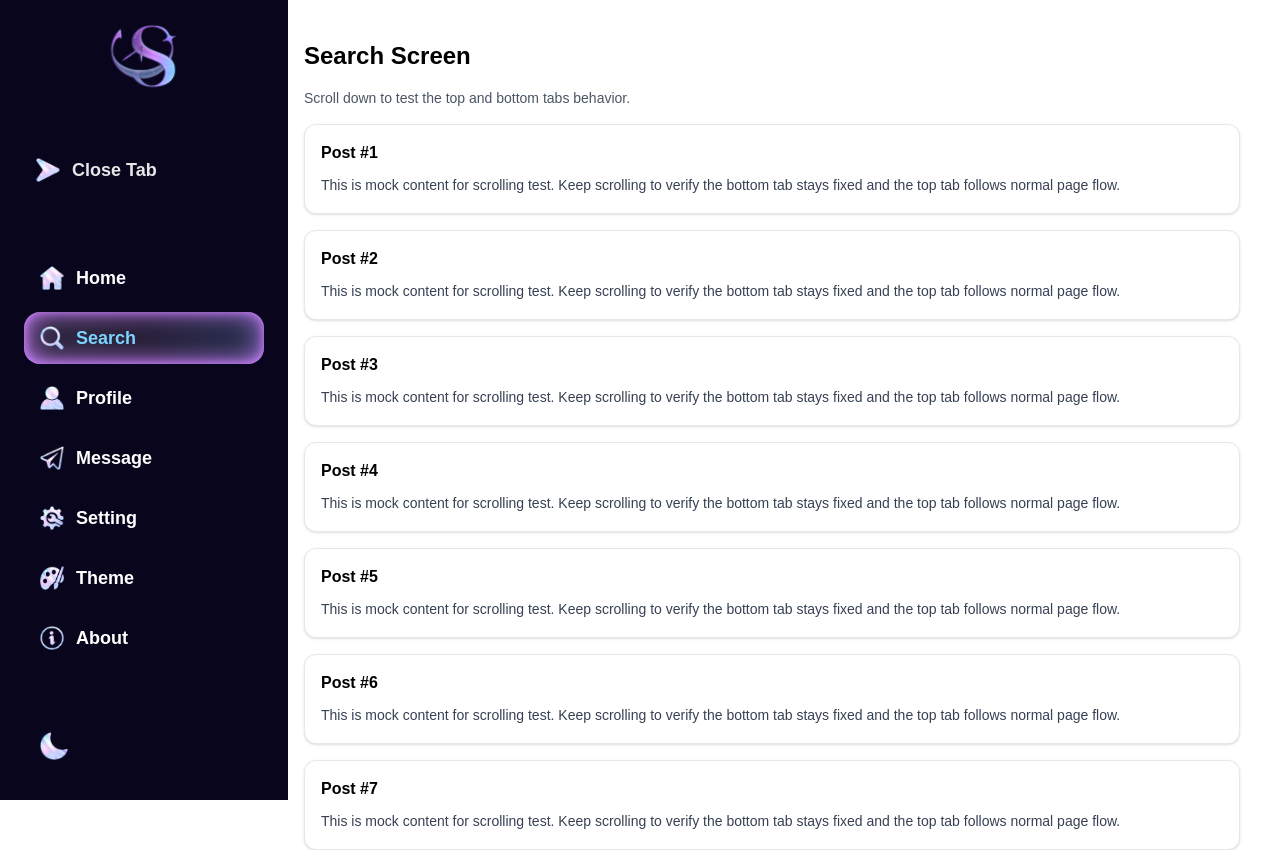
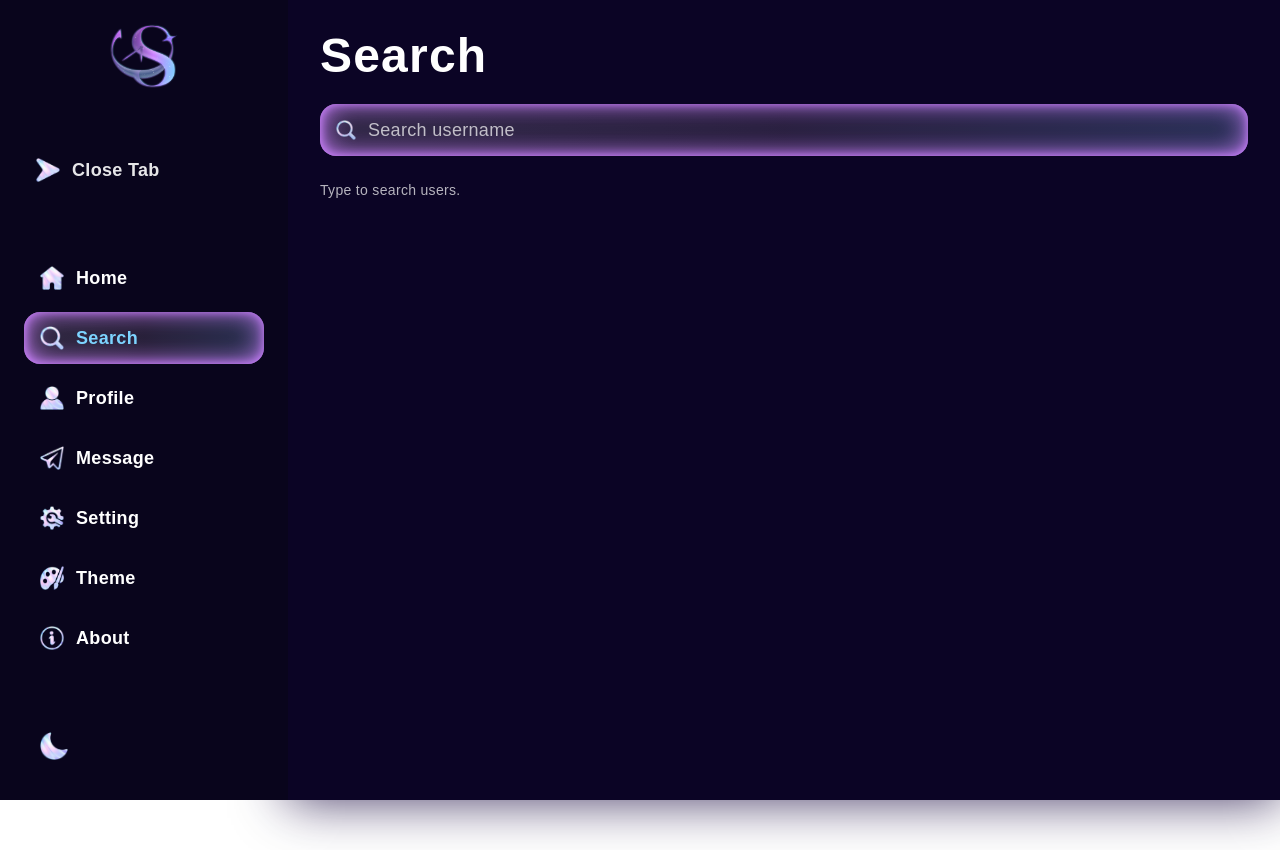
Before and after one commit to Ngovkimyou/social-media, a SvelteKit app: page /search in a window 1280 px wide. Shown: the top 850 px of the page. Built offline with nearby package versions, Linux system fonts and the light colour scheme; a web font is replaced by a local one.

Commit message:
implementing search function

```diff
--- a/cspell.config.yml
+++ b/cspell.config.yml
@@ -25,7 +25,10 @@ words:
   - eslint
   - haha
   - inlang
+  - isexpanding
+  - iskeeploading
   - ison
+  - issearching
   - Kysely
   - mdsvex
   - neondatabase
@@ -40,4 +43,6 @@ words:
   - sveltekit
   - SvelteKit
   - tailwindcss
+  - tsquery
+  - tsvector
   - vitest
--- a/eslint.config.js
+++ b/eslint.config.js
@@ -8,6 +8,7 @@ import ignores from './eslint/rules/ignores.js';
 import namingConventionRules from './eslint/rules/naming-convention.js';
 import sonarjsRules from './eslint/rules/sonarjs.js';
 import storybookRules from './eslint/rules/storybook.js';
+import svelteRules from './eslint/rules/svelte.js';
 import typescriptRules from './eslint/rules/typescript.js';
 import unicornRules from './eslint/rules/unicorn.js';
 
@@ -23,5 +24,6 @@ export default defineConfig(
 	...unicornRules,
 	...sonarjsRules,
 	...storybookRules,
+	...svelteRules,
 	...formattingRules
 );
--- a/src/routes/(app)/+layout.svelte
+++ b/src/routes/(app)/+layout.svelte
@@ -5,6 +5,6 @@
 
 <GeneralTabs />
 
-<main class="pb-18 md:min-h-screen md:pt-6 md:pr-6 md:pb-0 md:pl-72">
+<main class="pb-18 md:min-h-screen md:pl-72">
 	{@render children()}
 </main>
--- a/src/routes/(app)/search/+page.svelte
+++ b/src/routes/(app)/search/+page.svelte
@@ -1,14 +1,284 @@
-<section class="space-y-4 p-4">
-	<h1 class="text-2xl font-bold">Search Screen</h1>
-	<p class="text-sm text-gray-600">Scroll down to test the top and bottom tabs behavior.</p>
+<script lang="ts">
+	import { onDestroy } from 'svelte';
+	import { SvelteMap } from 'svelte/reactivity';
 
-	{#each Array.from({ length: 20 }, (_unused, item_index) => item_index + 1) as post_number (post_number)}
-		<article class="rounded-xl border border-gray-200 bg-white p-4 shadow-sm">
-			<h2 class="text-base font-semibold">Post #{post_number}</h2>
-			<p class="mt-2 text-sm leading-6 text-gray-700">
-				This is mock content for scrolling test. Keep scrolling to verify the bottom tab stays fixed
-				and the top tab follows normal page flow.
-			</p>
-		</article>
-	{/each}
+	type SearchUser = {
+		id: string;
+		name: string;
+		image: string | null;
+	};
+
+	let query = $state('');
+	let users = $state<SearchUser[]>([]);
+	let issearching = $state(false);
+	let isexpanding = $state(false);
+	let error_message = $state('');
+
+	let debounce_timer: ReturnType<typeof setTimeout> | undefined;
+	let fast_controller: AbortController | undefined;
+	let full_controller: AbortController | undefined;
+	let active_request_id = 0;
+
+	const search_cache = new SvelteMap<string, SearchUser[]>();
+
+	const merge_users = (
+		primary_users: SearchUser[],
+		secondary_users: SearchUser[]
+	): SearchUser[] => {
+		const unique_users: SearchUser[] = [];
+
+		for (const listed_user of primary_users) {
+			unique_users.push(listed_user);
+		}
+
+		for (const listed_user of secondary_users) {
+			if (!unique_users.some((existing_user) => existing_user.id === listed_user.id)) {
+				unique_users.push(listed_user);
+			}
+		}
+
+		return unique_users;
+	};
+
+	const get_cached_results = (search_query: string): SearchUser[] | undefined => {
+		const exact_results = search_cache.get(search_query);
+
+		if (exact_results) {
+			return exact_results;
+		}
+
+		const candidates = Array.from(search_cache.entries())
+			.filter(([cached_query]) => search_query.startsWith(cached_query))
+			.sort((left, right) => right[0].length - left[0].length);
+
+		return candidates[0]?.[1];
+	};
+
+	const fetch_users = async (
+		search_query: string,
+		limit: number,
+		controller: AbortController
+	): Promise<SearchUser[]> => {
+		const response = await fetch(
+			`/api/search/users?query=${encodeURIComponent(search_query)}&limit=${limit}`,
+			{
+				signal: controller.signal
+			}
+		);
+
+		if (!response.ok) {
+			throw new Error(`Request failed: ${response.status}`);
+		}
+
+		const payload = (await response.json()) as { users: SearchUser[] };
+		return payload.users;
+	};
+
+	const run_fast_search = async (
+		search_query: string,
+		request_id: number,
+		cached_users: SearchUser[] | undefined
+	): Promise<boolean> => {
+		try {
+			const current_fast_controller = new AbortController();
+			fast_controller = current_fast_controller;
+
+			const fast_users = await fetch_users(search_query, 8, current_fast_controller);
+
+			if (request_id !== active_request_id) {
+				return false;
+			}
+
+			users = fast_users;
+			search_cache.set(search_query, fast_users);
+			return true;
+		} catch (error) {
+			if (error instanceof DOMException && error.name === 'AbortError') {
+				return false;
+			}
+
+			if (!cached_users) {
+				users = [];
+			}
+			error_message = 'Search failed. Please try again.';
+			return false;
+		} finally {
+			if (request_id === active_request_id) {
+				issearching = false;
+			}
+		}
+	};
+
+	const run_full_search = async (search_query: string, request_id: number): Promise<void> => {
+		isexpanding = true;
+
+		try {
+			const current_full_controller = new AbortController();
+			full_controller = current_full_controller;
+
+			const full_users = await fetch_users(search_query, 25, current_full_controller);
+
+			if (request_id !== active_request_id) {
+				return;
+			}
+
+			const merged_users = merge_users(full_users, users);
+			users = merged_users;
+			search_cache.set(search_query, merged_users);
+		} catch (error) {
+			if (error instanceof DOMException && error.name === 'AbortError') {
+				return;
+			}
+		} finally {
+			if (request_id === active_request_id) {
+				isexpanding = false;
+			}
+		}
+	};
+
+	const load_users = async (search_query: string): Promise<void> => {
+		fast_controller?.abort();
+		full_controller?.abort();
+
+		const request_id = active_request_id + 1;
+		active_request_id = request_id;
+
+		const cached_users = get_cached_results(search_query);
+
+		if (cached_users) {
+			users = cached_users;
+		}
+
+		issearching = true;
+		isexpanding = false;
+		error_message = '';
+
+		const iskeeploading = await run_fast_search(search_query, request_id, cached_users);
+
+		if (!iskeeploading || request_id !== active_request_id) {
+			return;
+		}
+
+		void run_full_search(search_query, request_id);
+	};
+
+	const trimmed_query = $derived(query.trim());
+
+	$effect(() => {
+		if (debounce_timer) {
+			clearTimeout(debounce_timer);
+		}
+
+		if (trimmed_query.length < 1) {
+			fast_controller?.abort();
+			full_controller?.abort();
+			users = [];
+			issearching = false;
+			isexpanding = false;
+			error_message = '';
+			return;
+		}
+
+		debounce_timer = setTimeout(() => {
+			void load_users(trimmed_query);
+		}, 120);
+
+		return () => {
+			if (debounce_timer) {
+				clearTimeout(debounce_timer);
+			}
+		};
+	});
+
+	onDestroy(() => {
+		if (debounce_timer) {
+			clearTimeout(debounce_timer);
+		}
+		fast_controller?.abort();
+		full_controller?.abort();
+	});
+</script>
+
+<section
+	class="search_panel h-screen overflow-x-hidden overflow-y-auto overscroll-none bg-[#0B0425] p-4 text-white shadow-[0_0_50px_rgba(20,5,60,0.8)] md:p-8">
+	<h1 class="text-3xl font-bold tracking-wide md:text-5xl">Search</h1>
+
+	<label for="search-users" class="mt-4 block cursor-pointer md:mt-6">
+		<span class="sr-only">Search users</span>
+		<div
+			class="relative flex items-center gap-3 rounded-2xl bg-[linear-gradient(90deg,#AAAAAA30_0%,#77777730_50%,#7AA5BB30_75%,#7DD4FF30_100%)] px-4 py-3 shadow-[inset_1px_-1px_30px_0px_#CD82FF,inset_0.5px_-0.5px_10px_0px_#CD82FF] backdrop-blur-[5px]"
+		>
+			<img src="/images/search.png" alt="Search icon" class="h-5 w-5 opacity-90" />
+			<input
+				id="search-users"
+				bind:value={query}
+				type="search"
+				placeholder="Search username"
+				class="w-full border-none bg-transparent p-0 pr-8 text-lg text-white cursor-pointer! outline-none ring-0 placeholder:text-white/70 focus:cursor-pointer! focus:border-none focus:ring-0"
+				autocomplete="off"
+				spellcheck="false"
+			/>
+			{#if query.length > 0}
+				<button
+					type="button"
+					class="absolute top-1/2 right-3 -translate-y-1/2 text-2xl w-8 h-8 grid place-items-center text-red-500 transition-colors hover:text-red-400"
+					onclick={() => {
+						query = '';
+					}}
+					aria-label="Clear search">
+					x
+				</button>
+			{/if}
+		</div>
+	</label>
+
+	<div class="mt-6 space-y-3">
+		{#if trimmed_query.length < 1}
+			<p class="text-sm text-white/70">Type to search users.</p>
+		{:else if issearching}
+			<p class="text-sm text-white/70">Searching users...</p>
+		{:else if isexpanding}
+			<p class="text-sm text-white/70">Loading more matches...</p>
+		{:else if error_message}
+			<p class="text-sm text-rose-300">{error_message}</p>
+		{:else if trimmed_query.length >= 1 && users.length === 0}
+			<p class="text-sm text-white/70">No users found.</p>
+		{:else}
+			<ul class="space-y-3">
+				{#each users as listed_user (listed_user.id)}
+					<li>
+						<div class="flex items-center gap-3 rounded-xl px-1 py-1">
+							<img
+								src={listed_user.image || '/images/go-to-profile.png'}
+								alt={`${listed_user.name} profile`}
+								class="h-11 w-11 rounded-full border border-white/20 object-cover"
+							/>
+							<span class="text-lg font-semibold text-white">{listed_user.name}</span>
+						</div>
+					</li>
+				{/each}
+			</ul>
+		{/if}
+	</div>
 </section>
+
+<style>
+	:global(html),
+	:global(body) {
+		overflow: hidden;
+	}
+
+	.search_panel {
+		-ms-overflow-style: none;
+		scrollbar-width: none;
+	}
+
+	.search_panel::-webkit-scrollbar {
+		display: none;
+	}
+
+	#search-users::-webkit-search-cancel-button {
+		-webkit-appearance: none;
+		display: none;
+	}
+</style>
--- /dev/null
+++ b/src/routes/api/search/users/+server.ts
@@ -0,0 +1,95 @@
+import { get_db } from '$lib/server/db';
+import { user } from '$lib/server/db/schema';
+import { sql } from 'drizzle-orm';
+import { json } from '@sveltejs/kit';
+import type { RequestHandler } from './$types';
+
+const token_pattern = /[^\p{L}\p{N}_]+/gu;
+const default_limit = 25;
+const minimum_limit = 1;
+const maximum_limit = 50;
+
+let index_init_promise: Promise<void> | undefined;
+
+const clamp_limit = (raw_limit: string | null): number => {
+	const parsed = Number.parseInt(raw_limit ?? `${default_limit}`, 10);
+
+	if (Number.isNaN(parsed)) {
+		return default_limit;
+	}
+
+	return Math.max(minimum_limit, Math.min(maximum_limit, parsed));
+};
+
+const build_prefix_tsquery = (value: string): string | undefined => {
+	const tokens = value
+		.toLowerCase()
+		.split(/\s+/)
+		.map((token) => token.replaceAll(token_pattern, ''))
+		.filter(Boolean);
+
+	if (tokens.length === 0) {
+		return undefined;
+	}
+
+	return tokens.map((token) => `${token}:*`).join(' & ');
+};
+
+const ensure_search_index = async (): Promise<void> => {
+	if (index_init_promise !== undefined) {
+		return index_init_promise;
+	}
+
+	const db = get_db();
+
+	index_init_promise = (async () => {
+		await db.execute(
+			sql`CREATE INDEX IF NOT EXISTS user_name_search_tsv_idx ON "user" USING GIN (to_tsvector('simple', coalesce(name, '')))`
+		);
+	})();
+
+	try {
+		await index_init_promise;
+	} catch (error) {
+		// If index creation is blocked by DB permissions, search still works without it.
+		console.warn('Search index initialization failed; continuing without index.', error);
+	}
+};
+
+export const GET: RequestHandler = async ({ url }) => {
+	const query = url.searchParams.get('query')?.trim() ?? '';
+	const limit = clamp_limit(url.searchParams.get('limit'));
+
+	if (query.length < 1) {
+		return json({ users: [] });
+	}
+
+	const ts_query = build_prefix_tsquery(query);
+
+	if (!ts_query) {
+		return json({ users: [] });
+	}
+
+	await ensure_search_index();
+
+	const db = get_db();
+	const rank_expr = sql<number>`ts_rank_cd(to_tsvector('simple', coalesce(${user.name}, '')), to_tsquery('simple', ${ts_query}))`;
+
+	const users = await db
+		.select({
+			id: user.id,
+			name: user.name,
+			image: user.image,
+			rank: rank_expr
+		})
+		.from(user)
+		.where(
+			sql`to_tsvector('simple', coalesce(${user.name}, '')) @@ to_tsquery('simple', ${ts_query})`
+		)
+		.orderBy(sql`${rank_expr} DESC`, user.name)
+		.limit(limit);
+
+	return json({
+		users: users.map(({ rank: _unused_rank, ...listed_user }) => listed_user)
+	});
+};
--- a/src/routes/layout.css
+++ b/src/routes/layout.css
@@ -9,4 +9,5 @@
 
 body {
 	font-family: var(--font-sans);
+	letter-spacing: 0.02em;
 }
```
